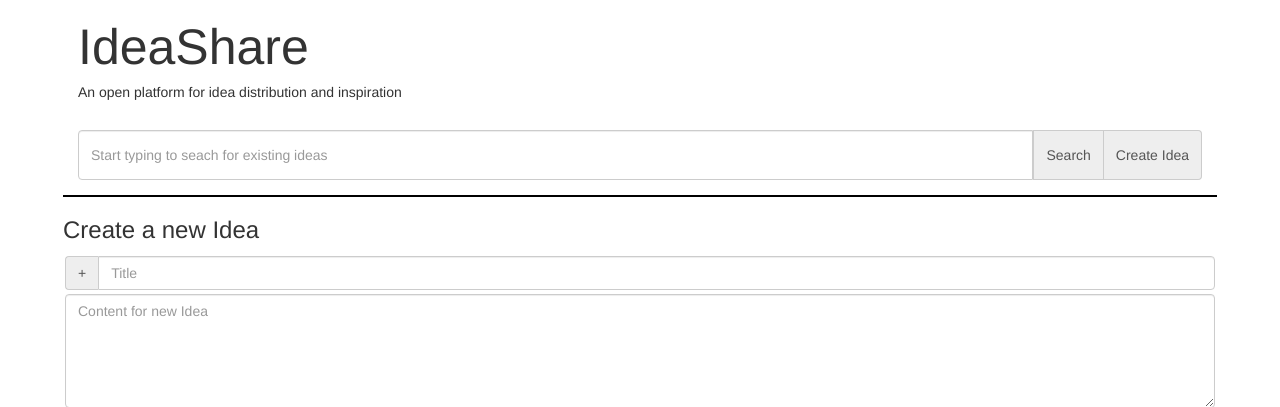
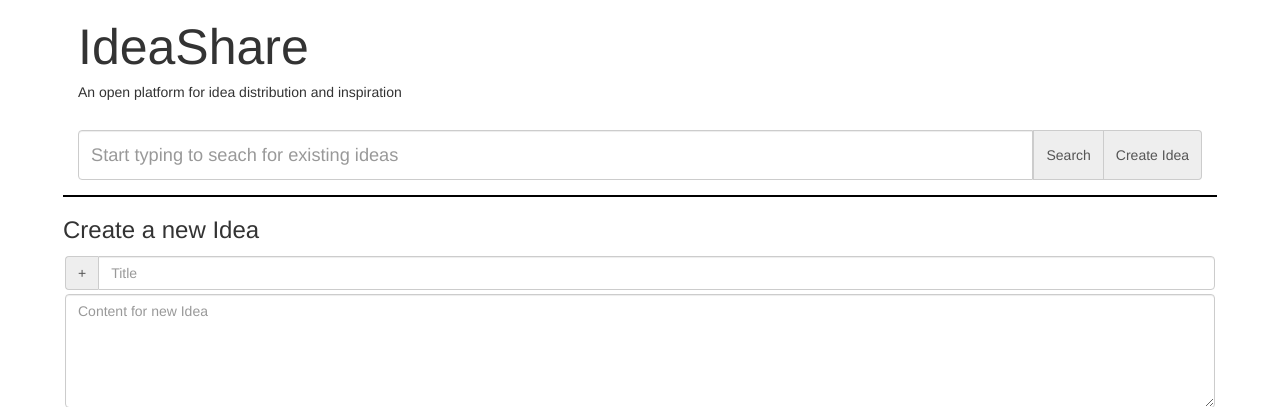
Before and after one commit to zharry/ideashare-frontend, a PHP site: page / in a window 1280 px wide. Shown: the top 407 px of the page. Run offline with PHP 8.4, Linux system fonts and the light colour scheme.

Commit message:
Frontend Testing

```diff
--- a/includes/style.css
+++ b/includes/style.css
@@ -25,3 +25,6 @@ h1 {
 .tsg {
     height: 50px;
 }
+#topsearchquery {
+    font-size: 130%;
+}
```
